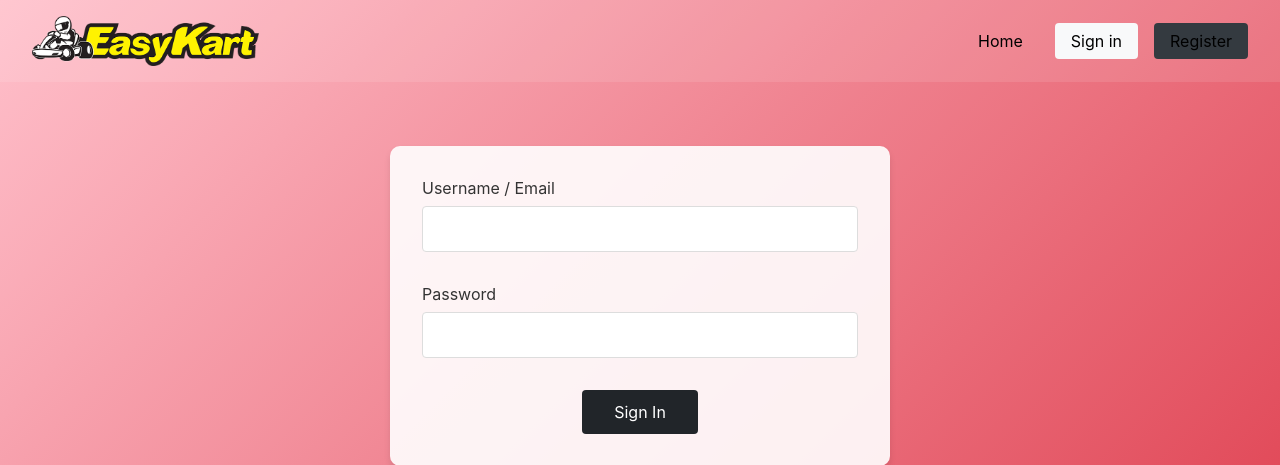
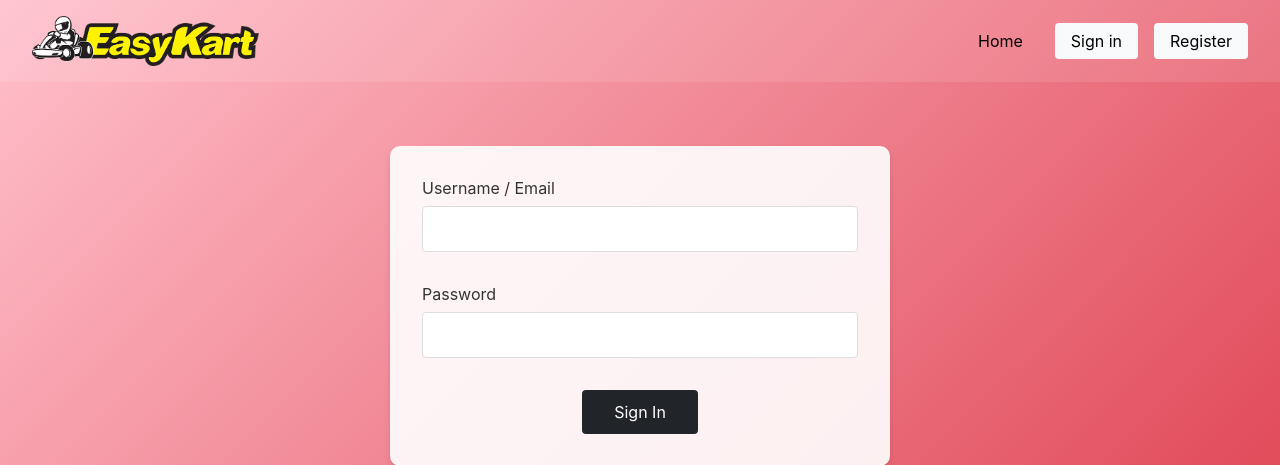
Before and after one commit to su-thiri/EK-Champ, a Django app: page /login/ in a window 1280 px wide. Shown: the top 465 px of the page. Run offline with Django 4.2, Linux system fonts and the light colour scheme.

Commit message:
changing

```diff
--- a/EK_APP/templates/login.html
+++ b/EK_APP/templates/login.html
@@ -15,7 +15,7 @@
         <div class="nav-links">
             <a href="{% url 'mainpage' %}" class="nav-link">Home</a>
             <a href="{% url 'login' %}" class="nav-link sign-in">Sign in</a>
-            <a href="{% url 'register' %}" class="nav-link register">Register</a>
+            <a href="{% url 'register' %}" class="nav-link sign-in">Register</a>
         </div>
     </nav>
 
```
Also changed, not shown: 1 other file.
